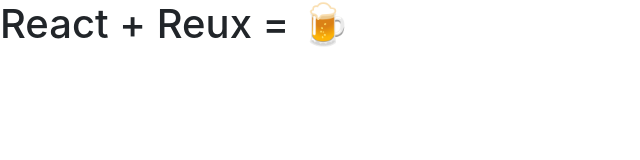
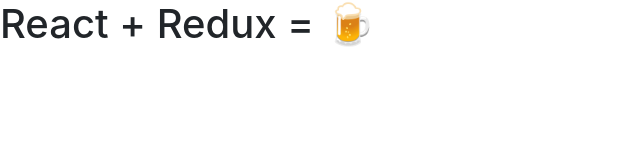
Before and after one commit to skyrbe/React-Starter, a React app: page index.html in a window 1280 px wide. Shown: the whole page, without its empty margins (0-640 px from the left). Built offline with nearby package versions, Linux system fonts and the light colour scheme.

```diff
--- a/index.html
+++ b/index.html
@@ -5,7 +5,7 @@
     <link rel="stylesheet" href="https://cdn.rawgit.com/twbs/bootstrap/48938155eb24b4ccdde09426066869504c6dab3c/dist/css/bootstrap.min.css">
   </head>
   <body>
-    <h1>React + Reux = 🍺</h1>
+    <h1>React + Redux = 🍺</h1>
     <div class="container"></div>
   </body>
   <script src="bundle.js"></script>
```
